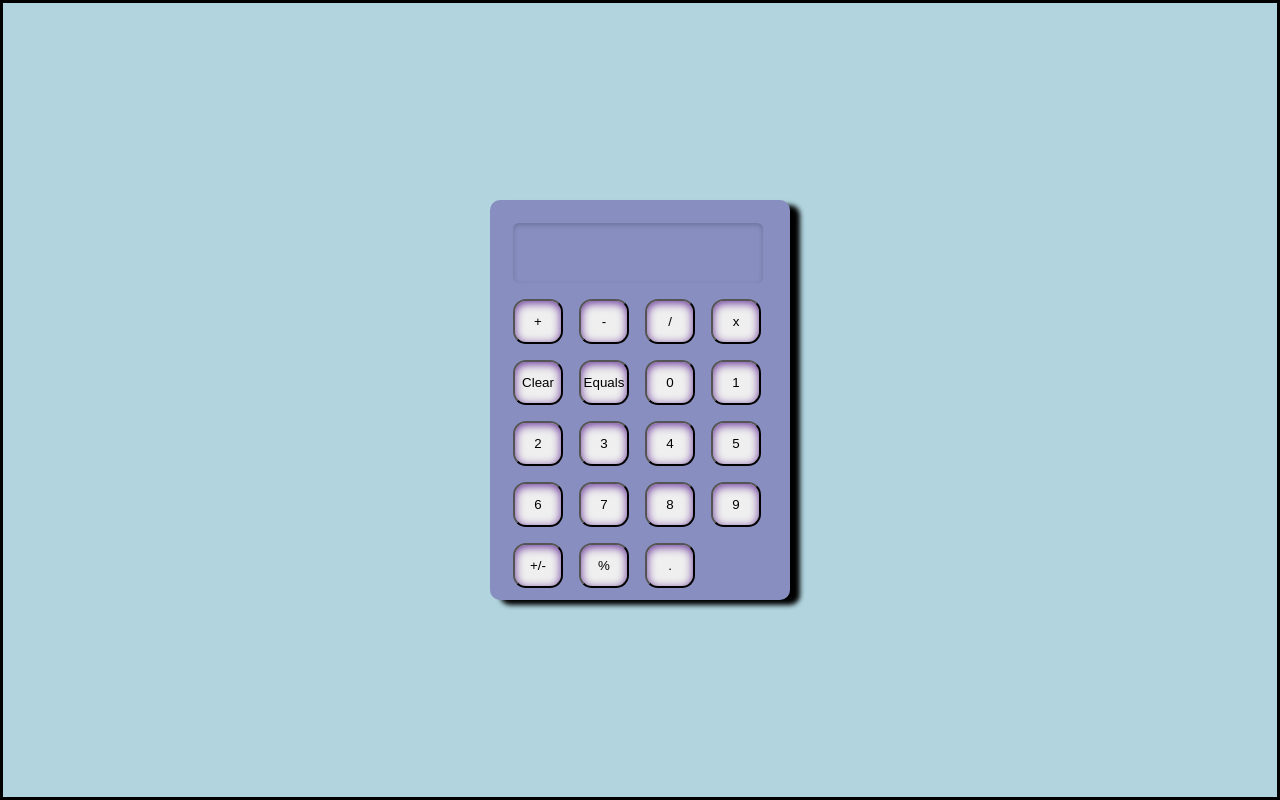
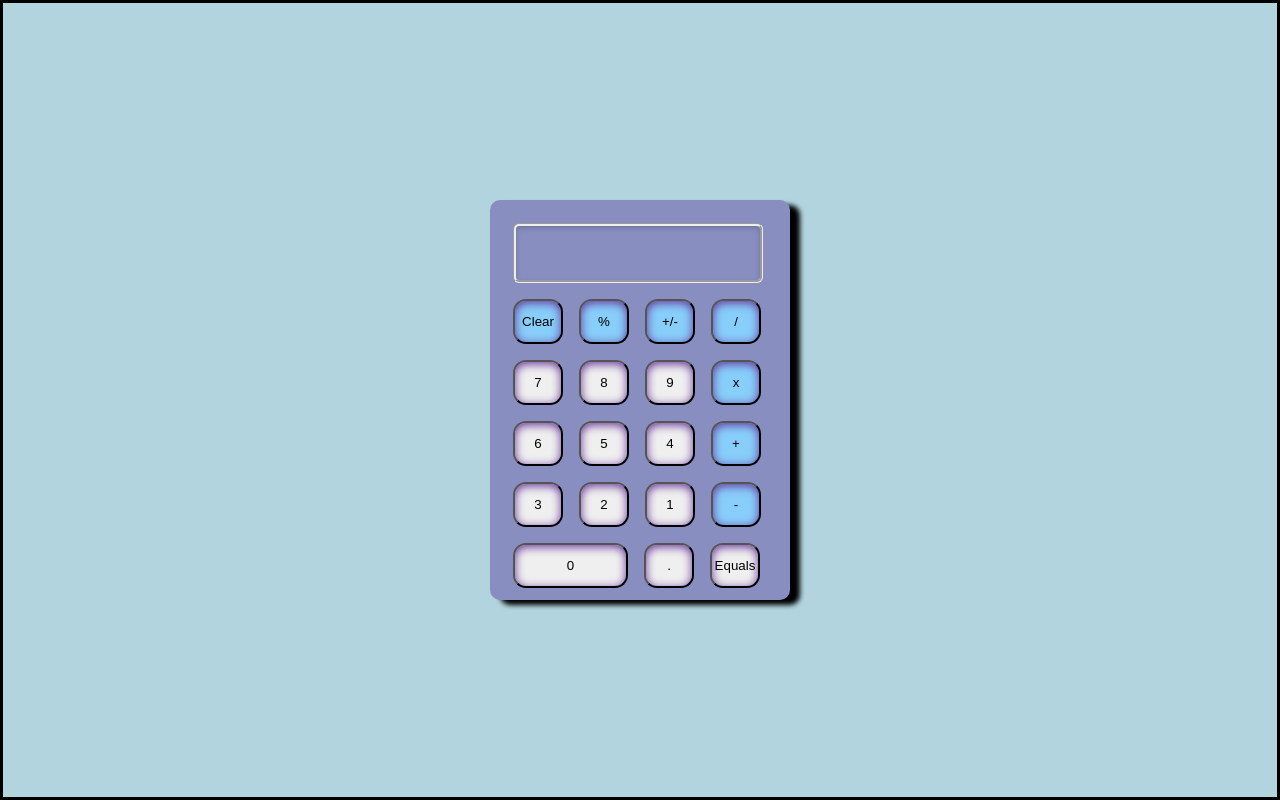
Before and after one commit to cheek19833435/Calc-Final, a plain HTML site: page index.html in a window 1280 px wide. Drawn offline with Linux system fonts and the light colour scheme.

Commit message:
completed

```diff
--- a/js.js
+++ b/js.js
@@ -118,7 +118,9 @@ eq.textContent = 'Equals'
 let opArr = [plus,subtract,divi,multi,c,eq]
 // adds operator buttons
 opArr.map(item=>{
-    item.classList.add('Operators')
+    if (item.textContent != 'Equals'){
+        item.classList.add('operators')
+    }
     item.addEventListener('click',()=>{
         disp.textContent=item.textContent
         if (item.textContent == '+'|| item.textContent == '-'|| item.textContent == '/'
@@ -225,8 +227,12 @@ opArr.map(item=>{
 for (let x =0;x<10;x++){
     // ccreates buttons
     let elem = document.createElement('button')
-    // add digits class to buttons
-    elem.classList.add('digits')
+    // add gives id and classes to number buttons
+    if (x==0){
+        elem.id = 'zero'
+    }else{
+        elem.id = `digit-${x}`
+    }
     // assign number to buttons
     elem.textContent = x
     // add click
@@ -253,7 +259,7 @@ let otherOp = [plusmin,perc,dec]
 
 for (let y=0;y<otherOp.length;y++){
     // add to class
-    otherOp[y].classList.add('OtherOps')
+    otherOp[y].id = `op${y}`
     otherOp[y].addEventListener('click',()=>{
         // toggle for negative
         if(otherOp[y].textContent =='+/-'){
@@ -273,7 +279,7 @@ for (let y=0;y<otherOp.length;y++){
             // ensures '.' only appears once
             let decCount = display.split('.').length -1
             if(decCount<1){
-                display = display.concat('.')
+                display = display.concat('0.')
             }
             disp.textContent = display
         }
@@ -288,3 +294,22 @@ for (let y=0;y<otherOp.length;y++){
 container.append(calculator)
 
 // moving buttons to correct spot
+calculator.insertBefore(c,plus)
+calculator.insertBefore(perc,plus)
+calculator.insertBefore(plusmin,plus)
+calculator.insertBefore(divi,plus)
+// users get element by id= with insert before
+calculator.insertBefore(document.getElementById('digit-7'),plus)
+calculator.insertBefore(document.getElementById('digit-8'),plus)
+calculator.insertBefore(document.getElementById('digit-9'),plus)
+calculator.insertBefore(multi,plus)
+calculator.insertBefore(document.getElementById('digit-6'),plus)
+calculator.insertBefore(document.getElementById('digit-5'),plus)
+calculator.insertBefore(document.getElementById('digit-4'),plus)
+calculator.insertBefore(document.getElementById('digit-3'),subtract)
+calculator.insertBefore(document.getElementById('digit-2'),subtract)
+calculator.insertBefore(document.getElementById('digit-1'),subtract)
+calculator.insertBefore(dec,eq)
+calculator.insertBefore(document.getElementById('zero'),dec)
+
+document.title = 'PurpleCalc!'
--- a/styles.css
+++ b/styles.css
@@ -30,8 +30,7 @@
 }
 
 #display{
-    /* align-items: center;
-    justify-content: center; */
+    border-style:groove;
     text-align: center;
     text-justify: center;
     width:250px;
@@ -61,9 +60,15 @@
     background-color: transparent;
 }
 
-/* .digits{
-    cursor: grab;
-} */
+.operators,
+#op1,
+#op0{
+    background-color: lightskyblue
+}
+
+#zero{
+    width:115px
+}
 
 button{
     width: 50px;
```
